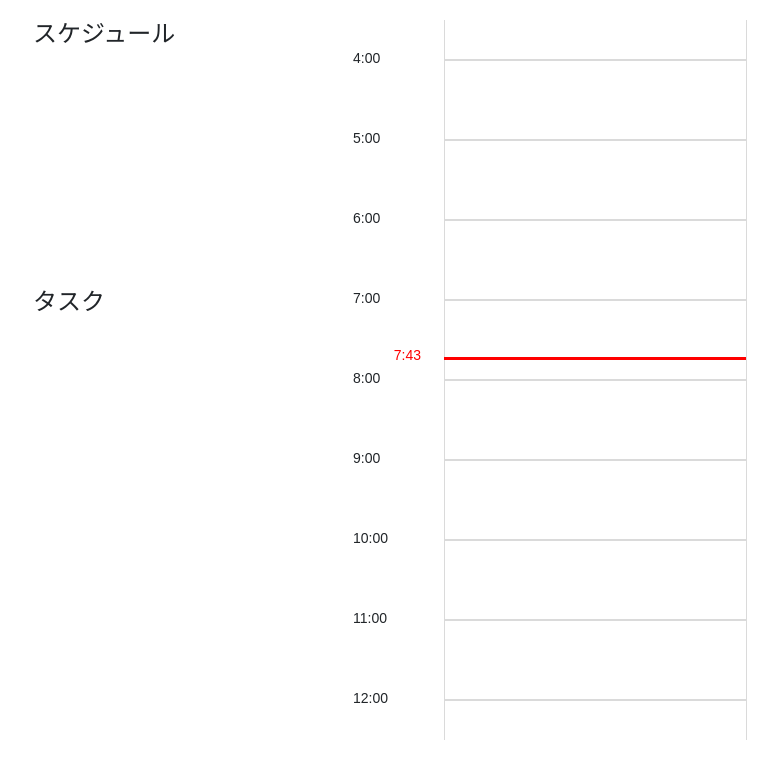
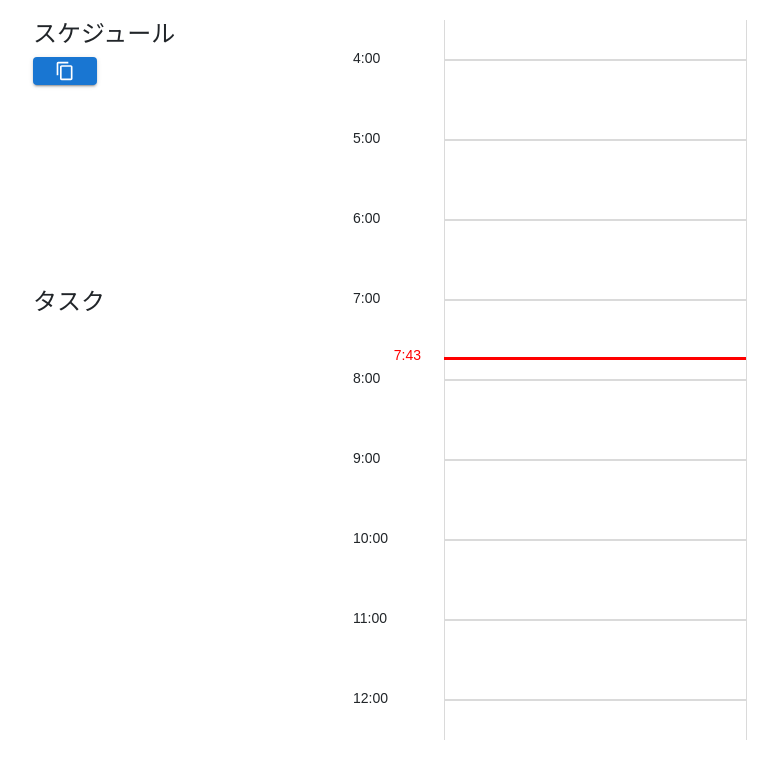
Before and after one commit to kekke-n/daily-task, a React (Create React App) app: page / in a window 1280 px wide. Shown: the top 778 px of the page, without its empty margins (297-1075 px from the left). Built offline with nearby package versions, Linux system fonts and the light colour scheme.

Commit message:
スケジュールをクリップボードにコピー

```diff
--- a/package.json
+++ b/package.json
@@ -5,6 +5,7 @@
   "dependencies": {
     "@emotion/react": "^11.6.0",
     "@emotion/styled": "^11.6.0",
+    "@mui/icons-material": "^5.6.0",
     "@mui/material": "^5.2.0",
     "@testing-library/jest-dom": "^5.14.1",
     "@testing-library/react": "^12.1.2",
--- a/src/components/App.js
+++ b/src/components/App.js
@@ -144,6 +144,17 @@ export default function App(){
     })
   }
 
+  // クリップボードにテキストをコピー
+  const copyToClipBoard = (content) => {
+    navigator.clipboard.writeText(content)
+      .then(() => {
+        console.log("Text copied to clipboard...")
+      })
+      .catch(err => {
+        console.log('Something went wrong', err);
+      })
+  }
+
   useEffect(scrollToBottomOfList, [])
 
   return (
@@ -153,8 +164,10 @@ export default function App(){
         <Hidden smDown>
         <Grid item lg={3} xl={3}>
           <div style={{height: '35%'}}>
-            <h4>スケジュール</h4>
-            <Schedule text={formatText(task)}/>
+            <Schedule
+              text={formatText(task)}
+              copyToClipBoard={copyToClipBoard}
+            />
           </div>
           <div>
             <h4>タスク</h4>
--- a/src/components/Schedule.js
+++ b/src/components/Schedule.js
@@ -1,9 +1,20 @@
 import React from "react";
+import Button from '@mui/material/Button';
+import ContentCopyIcon from '@mui/icons-material/ContentCopy';
 
 function Schedule(props) {
   return (
     <div>
+      <h4>スケジュール</h4>
+      <Button
+          variant="contained"
+          size="small"
+          onClick={props.copyToClipBoard(props.text)}>
+          <ContentCopyIcon fontSize="small"/>
+      </Button>
+      <div style={{margin: 10}}>
         <pre>{props.text}</pre>
+      </div>
     </div>
   )
 }
```
Also changed, not shown: 1 other file (tests, documents, lock files or other folders).
